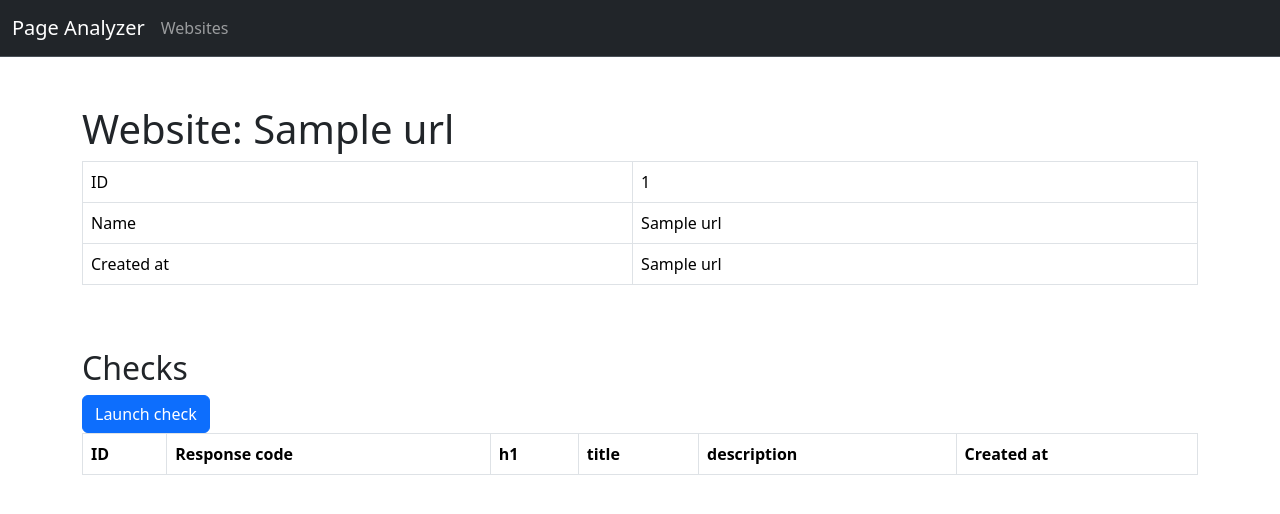
After one commit to anna-at-sea/python-project-83, a Flask app: page /urls/1 in a window 1280 px wide. The commit adds this page. Shown: the top 514 px of the page. Run offline with Flask 3, Linux system fonts and the light colour scheme; a database or web service that is not in the repository returns one stand-in record (values such as "Sample title"); lists and menus that the app fills with data are empty; some libraries are stand-ins or nearby versions.

Commit message:
Add url_page.html with processor

```diff
--- a/page_analyzer/app.py
+++ b/page_analyzer/app.py
@@ -34,6 +34,7 @@ def add_entry():
     new_entry = validate_and_normalize(request.form.to_dict()['url'])
     if not new_entry:
         flash('Incorrect URL', 'error')
+        return make_response(redirect(url_for('main_page'), code=302))
     elif new_entry in get_all_urls():
         flash('URL already exists', 'warning')
     else:
@@ -43,8 +44,30 @@ def add_entry():
         )
         conn.commit()
         flash('Website was added successfully', 'success')
-    response = make_response(redirect(url_for('main_page'), code=302))
+    cur.execute("SELECT id FROM urls WHERE name = %s", (new_entry,))
+    new_entry_id = cur.fetchall()[0][0]
+    response = make_response(
+        redirect(url_for('url_page', url_id=new_entry_id), code=302)
+    )
     return response
+
+
+@app.route('/urls/<int:url_id>')
+def url_page(url_id):
+    messages = get_flashed_messages(with_categories=True)
+    cur.execute("SELECT * FROM urls WHERE id = %s", (url_id,))
+    current_url = cur.fetchall()
+    if not current_url:
+        return 'Page not found', 404
+    url_name = current_url[0][1]
+    url_date = current_url[0][2]
+    return render_template(
+        'url_page.html',
+        id=url_id,
+        name=url_name,
+        date=url_date,
+        messages=messages
+    )
 
 
 def validate_and_normalize(url_str):
--- /dev/null
+++ b/page_analyzer/templates/base.html
@@ -0,0 +1,26 @@
+<!DOCTYPE html>
+<html lang="en">
+<head>
+    <meta charset="UTF-8">
+    <meta http-equiv="X-UA-Compatible" content="IE=edge">
+    <meta name="viewport" content="width=device-width, initial-scale=1.0">
+    <title>{% block title %}{% endblock %}</title>
+    <link href="https://cdn.jsdelivr.net/npm/bootstrap@5.3.3/dist/css/bootstrap.min.css" rel="stylesheet" integrity="sha384-QWTKZyjpPEjISv5WaRU9OFeRpok6YctnYmDr5pNlyT2bRjXh0JMhjY6hW+ALEwIH" crossorigin="anonymous">
+    <script src="https://cdn.jsdelivr.net/npm/bootstrap@5.3.3/dist/js/bootstrap.bundle.min.js" integrity="sha384-YvpcrYf0tY3lHB60NNkmXc5s9fDVZLESaAA55NDzOxhy9GkcIdslK1eN7N6jIeHz" crossorigin="anonymous"></script>
+</head>
+<body>
+  <nav class="navbar bg-dark border-bottom border-body" data-bs-theme="dark">
+      <div class="container-fluid justify-content-start">
+          <a class="navbar-brand" href="/">Page Analyzer</a>
+          <div id="navbarNav">
+            <ul class="navbar-nav">
+              <li class="nav-item">
+                <a class="nav-link" href="#">Websites</a>
+              </li>
+            </ul>
+          </div>
+      </div>
+  </nav>
+  {% block content %}{% endblock %}
+</body>
+</html>
--- /dev/null
+++ b/page_analyzer/templates/url_page.html
@@ -0,0 +1,69 @@
+{% extends "base.html" %}
+{% block title %}Analyze web page{% endblock %}
+{% block content %}
+{% if messages %}
+<ul>
+{% for category, message in messages %}
+  <li class="{{ category }}">{{ message }}</li>
+{% endfor %}
+</ul>
+{% endif %}
+
+<div class="container mt-5">
+    <div class="row justify-content-center">
+        <div class="col">
+            <h1>Website: {{ name }}</h1>
+        </div>
+    </div>
+    <div class="row justify-content-center">
+        <div class="col">
+            <table class="table table-hover table-bordered">
+                <tbody>
+                  <tr>
+                    <td>ID</td>
+                    <td>{{ id }}</td>
+                  </tr>
+                  <tr>
+                    <td>Name</td>
+                    <td>{{ name }}</td>
+                  </tr>
+                  <tr>
+                    <td>Created at</td>
+                    <td>{{ date }}</td>
+                  </tr>
+                </tbody>
+            </table>
+        </div>
+    </div>
+</div>
+
+<div class="container mt-5">
+    <div class="row justify-content-center">
+        <div class="col">
+            <h2>Checks</h2>
+        </div>
+    </div>
+    <div class="row justify-content-center">
+        <div class="col">
+            <button class="btn btn-primary" type="">Launch check</button>
+        </div>
+    </div>
+    <div class="row justify-content-center">
+        <div class="col">
+            <table class="table table-hover table-bordered">
+                <thead>
+                  <tr>
+                    <th scope="col">ID</th>
+                    <th scope="col">Response code</th>
+                    <th scope="col">h1</th>
+                    <th scope="col">title</th>
+                    <th scope="col">description</th>
+                    <th scope="col">Created at</th>
+                  </tr>
+                </thead>
+            </table>
+        </div>
+    </div>
+</div>
+
+{% endblock %}
```
Also changed, not shown: page_analyzer/templates/main.html (+5 -25 lines).
